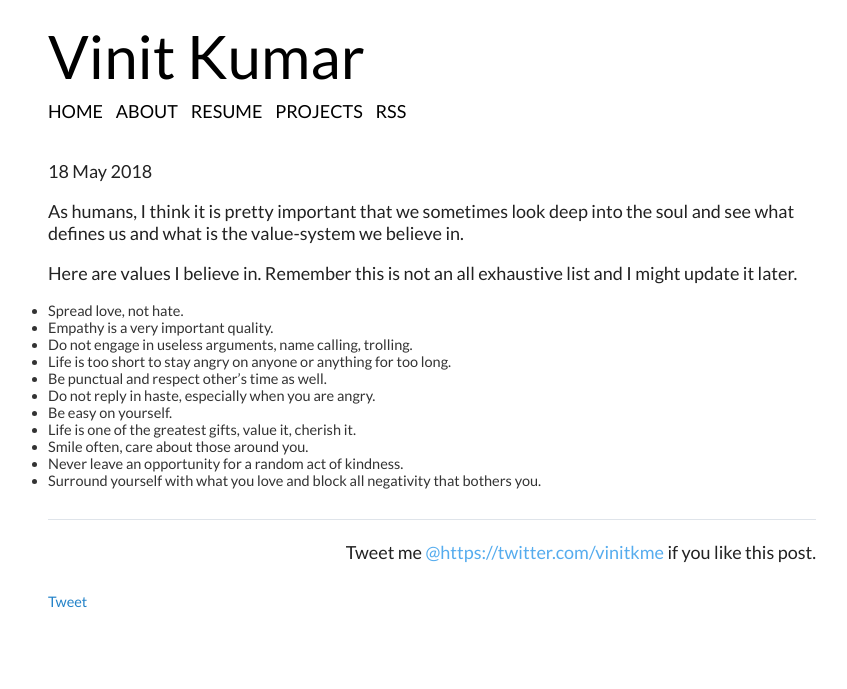
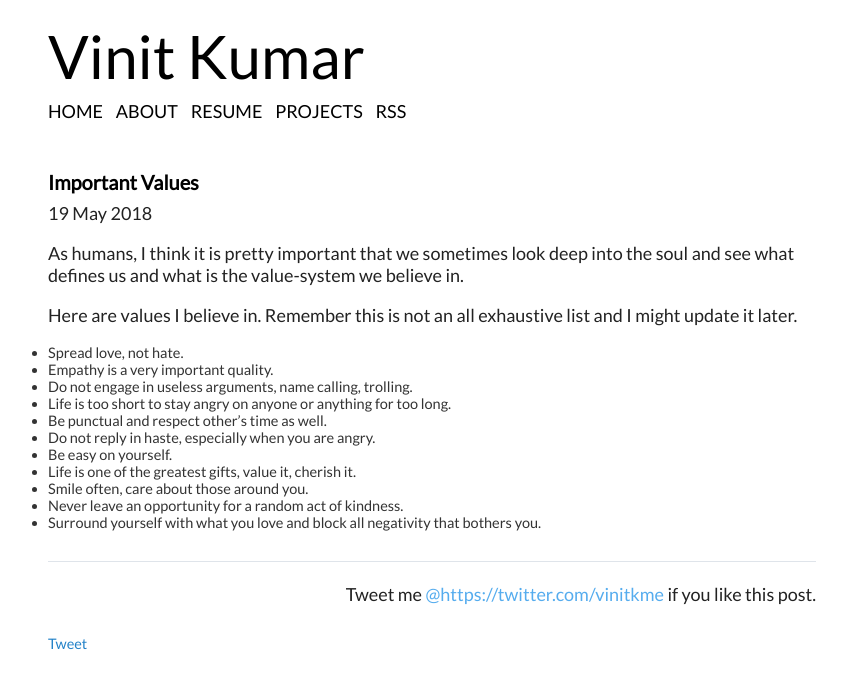
Before and after one commit to vinitkumar/vinitkumar.github.com, a Jekyll site: the page built from _posts/2018-05-19-Value-System.md, in a window 1280 px wide. Shown: the top 689 px of the page, without its empty margins (208-1055 px from the left). Built offline with Jekyll 4.4.1, drawn with Linux system fonts in a browser that asks for light colours; our own code applies the rules of GitHub Pages for plain Markdown files; comment, search, counter and statistics services are not loaded.

Commit message:
Update 2018-05-19-Value-System.md

```diff
--- a/_posts/2018-05-19-Value-System.md
+++ b/_posts/2018-05-19-Value-System.md
@@ -1,6 +1,6 @@
 ---
 layout: post
-title: "Important Values
+title: "Important Values"
 description: "Some core values that I believe in"
 category: articles
 tags: [value, life]
```
